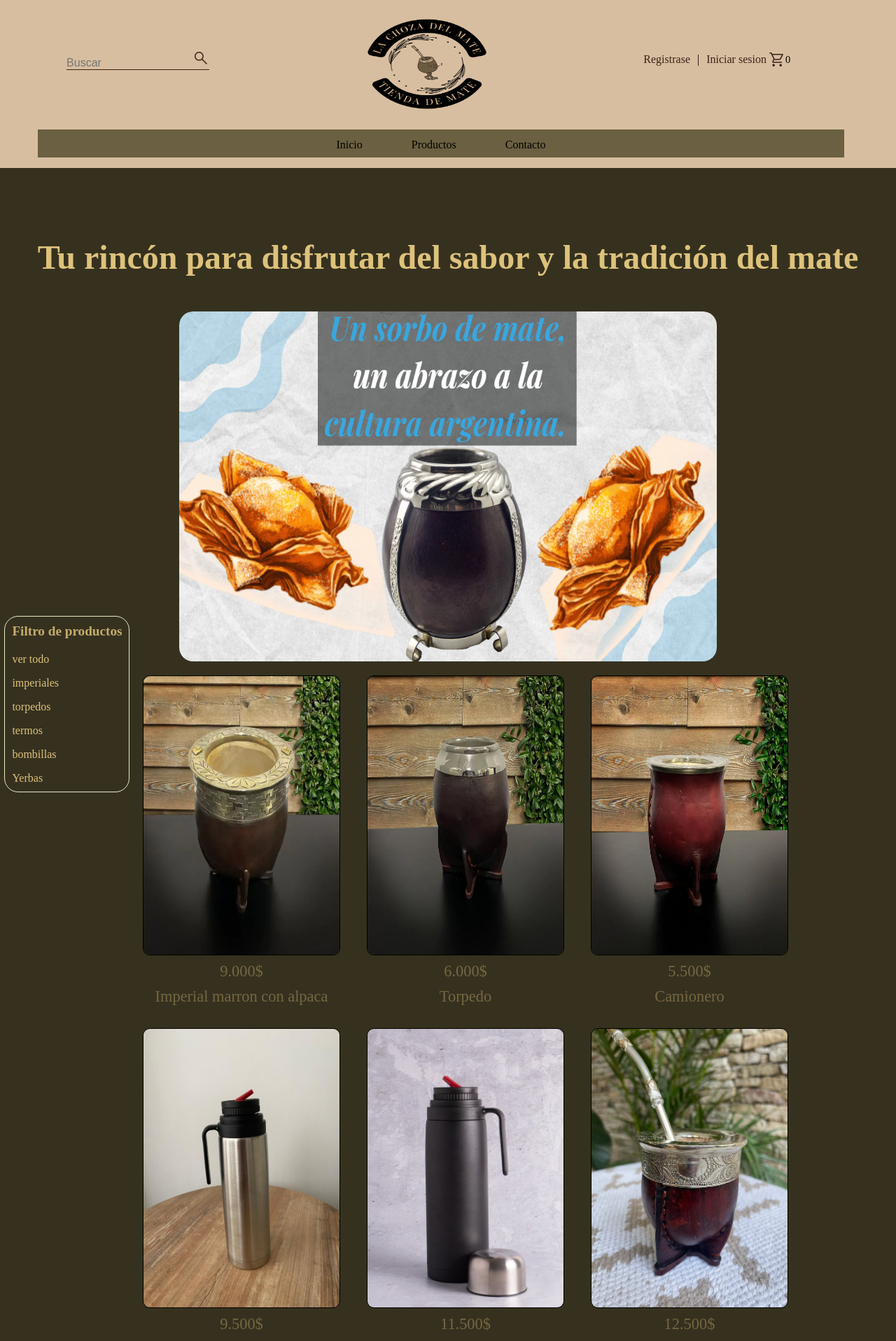
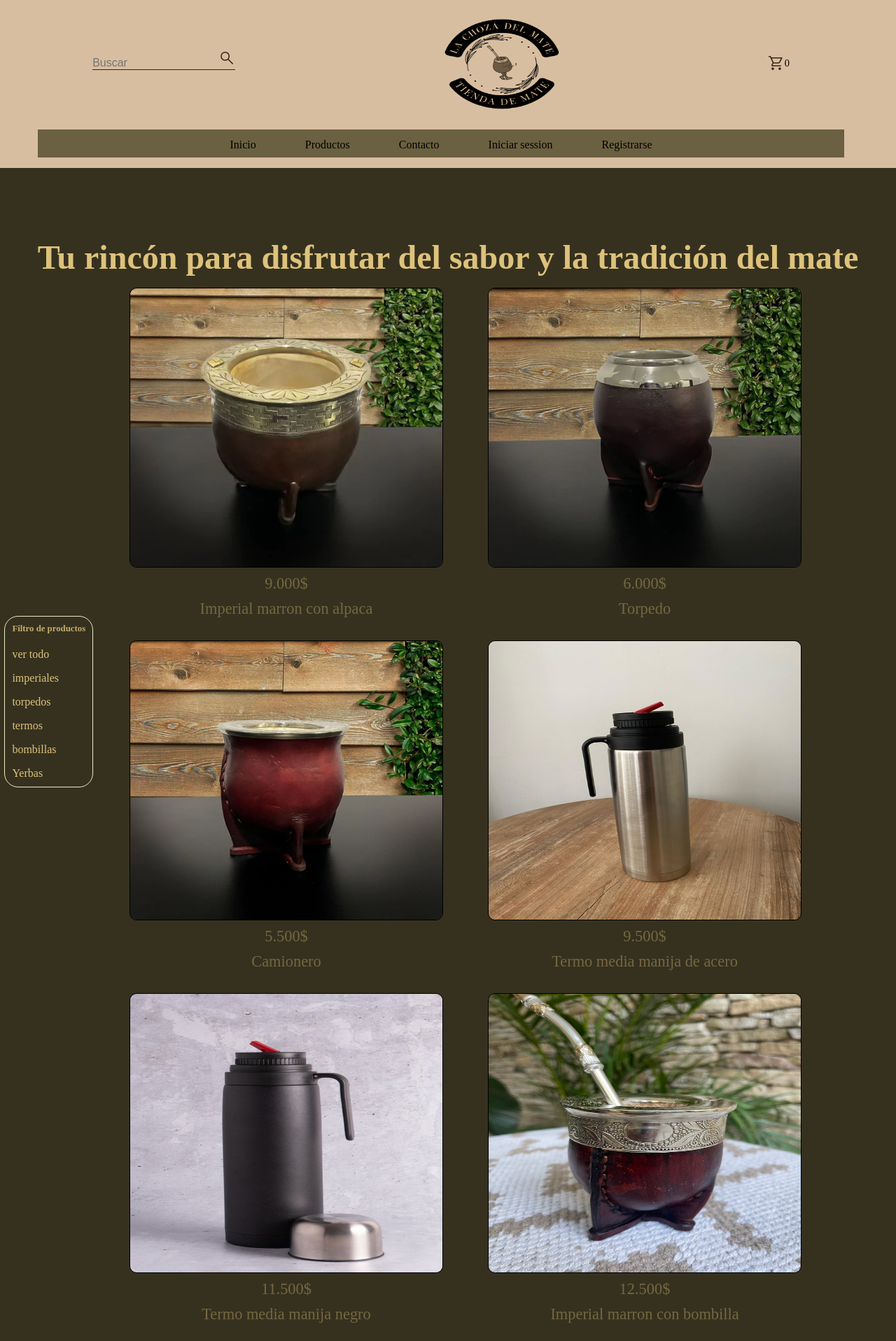
Before and after one commit to franciscosucho/E-comerce_mate, a PHP site: page / in a window 1280 px wide. Shown: the top 1916 px of the page at 70% size. Run offline with PHP 8.4, Linux system fonts and the light colour scheme; some web fonts are replaced.

Commit message:
16-7-23
se termino el  sistema de compra,solo queda  el poder hacer que lo pague con mercado pago

```diff
--- a/css/estilo.css
+++ b/css/estilo.css
@@ -27,67 +27,84 @@ body header {
   transition: height ease-in-out 0.5s;
 }
 body header .cont-header {
-  padding-right: 70px;
   background-color: rgb(216, 190, 160);
   display: flex;
   justify-content: space-around;
   align-items: center;
   width: 100%;
 }
-body header .cont-header .cont-regis {
-  display: flex;
-  justify-content: center;
-  align-items: center;
-  gap: 10px;
-}
-body header .cont-header .cont-regis .compra {
-  position: absolute;
-  left: 86%;
+body header .cont-header .compra {
+  padding-top: 10px;
   display: flex;
   align-items: center;
+  flex-direction: column;
   justify-content: flex-start;
-  height: 40px;
-  width: 30em;
+  z-index: 1000;
 }
-body header .cont-header .cont-regis .compra p {
+body header .cont-header .compra.active {
+  position: absolute;
+  left: 84%;
+  height: 100vh;
+  width: 20em;
+  top: 0%;
+  background-color: rgb(124, 93, 57);
+}
+body header .cont-header .compra .sub-compra {
+  display: flex;
+}
+body header .cont-header .compra p {
   display: flex;
   align-items: center;
   justify-content: center;
   font-size: 0.9em;
 }
-body header .cont-header .cont-regis .compra .material-symbols-outlined {
+body header .cont-header .compra .material-symbols-outlined {
+  cursor: pointer;
   font-variation-settings: "FILL" 0, "wght" 400, "GRAD" 0, "opsz" 48;
 }
-body header .cont-header .cont-regis .compra .lista-de-compra {
-  margin-left: 5px;
+body header .cont-header .compra .lista-de-compra {
+  transition: display 1s ease-in-out;
   display: none;
-  width: 10em;
+  width: 100%;
+  border: 1px solid black;
+  list-style: none;
   flex-direction: column;
-  list-style: none;
-  background-color: #81531d;
+  background-color: rgb(124, 93, 57);
 }
-body header .cont-header .cont-regis .compra .lista-de-compra.active {
+body header .cont-header .compra .lista-de-compra h3 {
+  font-size: 2em;
+}
+body header .cont-header .compra .lista-de-compra #total {
+  color: white;
+  font-size: 1.5em;
+}
+body header .cont-header .compra .lista-de-compra.active {
+  transition: display 1s ease-in-out;
   display: flex;
 }
-body header .cont-header .cont-regis a {
-  text-decoration: none;
-  color: rgb(54, 36, 23);
-  transition: all 0.3s;
+body header .cont-header .compra .lista-de-compra .producto_lista {
+  font-size: 1.1em;
+  border-top: 1px solid black;
 }
-body header .cont-header .cont-regis a:hover {
-  animation: borderAnimations 1s infinite;
-  box-shadow: 0 1px 0 0 rgb(0, 0, 0);
+body header .cont-header .compra .lista-de-compra .producto_lista:hover {
+  background-color: #d8bea0;
 }
-@keyframes borderAnimations {
-  0% {
-    box-shadow: 0 1px 0 0rgb 221, 194, 123;
-  }
-  50% {
-    box-shadow: 0 1px 0 0 rgb(0, 0, 0);
-  }
-  100% {
-    box-shadow: 0 1px 0 0 rgb(0, 0, 0);
-  }
+body header .cont-header .compra .btn-compra {
+  display: none;
+  margin-top: 10px;
+  border-radius: 20px;
+  border: none;
+  color: white;
+  height: 30px;
+  width: 100px;
+  background-color: rgb(66, 66, 66);
+  transition: all 0.2s ease-in-out;
+}
+body header .cont-header .compra .btn-compra:hover {
+  background-color: rgb(100, 99, 99);
+}
+body header .cont-header .compra .btn-compra.active {
+  display: block;
 }
 body header .cont-header .cont-input {
   border-bottom: 1px solid rgb(54, 36, 23);
@@ -108,12 +125,16 @@ body header .cont-header .material-symbols-outlined {
   color: rgb(54, 36, 23);
   font-variation-settings: "FILL" 0, "wght" 400, "GRAD" 0, "opsz" 48;
 }
-body header img {
+body header .cont-header .img-logo {
   padding-top: 10px;
   height: 20vh;
-  width: 200px;
+  width: 15vw;
   border-radius: 50%;
-  transition: transform ease-in-out 0.3s;
+  transition: transform ease-in-out 1s;
+}
+body header .cont-header .img-logo.active {
+  position: relative;
+  left: -19.3%;
 }
 body header nav {
   display: flex;
@@ -298,8 +319,8 @@ body main .filtro {
   gap: 20px;
   justify-content: flex-start;
   align-items: flex-start;
-  left: 0.5%;
-  top: 110%;
+  left: 0.5vw;
+  top: 50%;
   min-height: 30vh;
 }
 body main .filtro.active {
@@ -384,7 +405,7 @@ body main .cont-productos .articulo:hover .agregar {
   justify-content: center;
 }
 body main .cont-productos .articulo .agregar {
-  z-index: 1000;
+  z-index: 10;
   cursor: pointer;
   display: none;
   background-color: rgba(0, 0, 0, 0.486);
@@ -483,7 +504,7 @@ body main footer .div-contacto a:hover {
   box-shadow: 0 1px 0 0 rgb(0, 0, 0);
 }
 
-@media (max-width: 1000px) {
+@media (max-width: 1400px) {
   body header .cont-header .cont-regis {
     display: flex;
     flex-direction: column;
@@ -491,8 +512,8 @@ body main footer .div-contacto a:hover {
   body header .cont-header .cont-regis p {
     display: none;
   }
-  body header .cont-header .cont-regis .compra {
-    justify-content: center;
+  body header .cont-header .compra {
+    left: 60em;
   }
   body main h1 {
     color: rgb(221, 194, 123);
@@ -536,6 +557,7 @@ body main footer .div-contacto a:hover {
   }
   body header .cont-header .cont-regis .compra {
     justify-content: center;
+    left: 60em;
   }
   body main h1 {
     color: rgb(221, 194, 123);
--- a/css/estilo.scss
+++ b/css/estilo.scss
@@ -27,30 +27,34 @@ body {
         transition: height ease-in-out .5s;
 
         .cont-header {
-            padding-right: 70px;
             background-color: rgb(216, 190, 160);
             display: flex;
             justify-content: space-around;
             align-items: center;
             width: 100%;
 
-
-
-            .cont-regis {
-
-                display: flex;
-                justify-content: center;
-                align-items: center;
-                gap: 10px;
-
             .compra {
-                    position: absolute;
-                    left: 86%;
+                padding-top: 10px;
                 display: flex;
                 align-items: center;
+                flex-direction: column;
                 justify-content: flex-start;
-                    height: 40px;
-                    width: 30em;
+                z-index: 1000;
+
+                &.active {
+
+                    position: absolute;
+                    left: 84%;
+                    height: 100vh;
+                    width: 20em;
+                    top: 0%;
+                    background-color: rgb(124, 93, 57);
+                }
+
+                .sub-compra {
+                    display: flex;
+
+                }
 
                 p {
                     display: flex;
@@ -60,55 +64,68 @@ body {
                 }
 
                 .material-symbols-outlined {
+                    cursor: pointer;
                     font-variation-settings:
                         'FILL' 0,
                         'wght' 400,
                         'GRAD' 0,
                         'opsz' 48
                 }
-                    .lista-de-compra{
-                        margin-left: 5px;
+
+                .lista-de-compra {
+
+                    transition: display 1s ease-in-out;
                     display: none;
-                        width: 10em;
+                    width: 100%;
+                    border: 1px solid black;
+                    list-style: none;
                     flex-direction: column;
-                        list-style: none;
-                        background-color: #81531d;
+                    background-color: rgb(124, 93, 57);
+
+                    h3 {
+                        font-size: 2em;
+                    }
+
+                    #total {
+                        color: white;
+                        font-size: 1.5em;
+                    }
+
+                    &.active {
+                        transition: display 1s ease-in-out;
+                        display: flex;
+                    }
+
+                    .producto_lista {
+                        font-size: 1.1em;
+                        border-top: 1px solid black;
+
+                        &:hover {
+                            background-color: #d8bea0;
+                        }
+                    }
+                }
+                .btn-compra{
+                    display: none;
+                    margin-top: 10px;
+                    border-radius: 20px;
+                    border: none;
+                    color: white;
+                    height: 30px;
+                    width: 100px;
+                    background-color: rgb(66, 66, 66);
+                    transition:all .2s ease-in-out;
+                    &:hover{
+                        background-color: rgb(100, 99, 99);
+                    }
                     &.active{
-                            display: flex;
+                        display: block;
                     }
                 }
             }
 
-                a {
-                    text-decoration: none;
-                    color: rgb(54, 36, 23);
-                    transition: all .3s;
-
-                    &:hover {
-                        animation: borderAnimations 1s infinite;
-                        box-shadow: 0 1px 0 0 rgb(0, 0, 0);
-                    }
-
-                    @keyframes borderAnimations {
-                        0% {
-                            box-shadow: 0 1px 0 0rgb(221, 194, 123);
-                        }
-
-                        50% {
-                            box-shadow: 0 1px 0 0 rgb(0, 0, 0);
-                        }
-
-                        100% {
-                            box-shadow: 0 1px 0 0 rgb(0, 0, 0);
-                        }
-                    }
-                }
-            }
-
-
             .cont-input {
                 border-bottom: 1px solid rgb(54, 36, 23);
-                ;
                 border-width: 0.5px;
 
                 input {
@@ -133,15 +150,23 @@ body {
                     'GRAD' 0,
                     'opsz' 48
             }
+
+            .img-logo {
+
+                padding-top: 10px;
+                height: 20vh;
+                width: 15vw;
+                border-radius: 50%;
+                transition: transform ease-in-out 1s;
+
+                &.active{
+                    position: relative;
+                    left: -19.3%;
+                }
+            }
         }
 
-        img {
-            padding-top: 10px;
-            height: 20vh;
-            width: 200px;
-            border-radius: 50%;
-            transition: transform ease-in-out .3s;
-        }
+
 
         nav {
             display: flex;
@@ -169,6 +194,7 @@ body {
                     text-decoration: none;
 
                     a {
+
                         font-size: .8em;
                         font-weight: 100;
                         text-decoration: none;
@@ -368,8 +394,8 @@ body {
             gap: 20px;
             justify-content: flex-start;
             align-items: flex-start;
-            left: .5%;
-            top: 110%;
+            left: .5vw;
+            top: 50%;
             min-height: 30vh;
 
             &.active {
@@ -478,7 +504,7 @@ body {
                 }
 
                 .agregar {
-                    z-index: 1000;
+                    z-index: 10;
                     cursor: pointer;
                     display: none;
                     background-color: rgba(0, 0, 0, 0.486);
@@ -533,22 +559,26 @@ body {
                     gap: 10px;
                     list-style: none;
                     margin-top: 10px;
+
                     li {
                         cursor: pointer;
                         font-size: 1em;
                         font-weight: 300;
                         color: black;
-                        &:hover{
+
+                        &:hover {
                             box-shadow: 0 1px 0 0 rgb(0, 0, 0);
                         }
                     }
 
                 }
             }
-            .derechos{
+
+            .derechos {
                 height: 100%;
 
             }
+
             .div-contacto {
                 display: flex;
                 height: 100%;
@@ -606,7 +636,7 @@ body {
 
 }
 
-@media(max-width:1000px) {
+@media(max-width:1400px) {
     body {
         header {
             .cont-header {
@@ -618,9 +648,11 @@ body {
                     display: flex;
                     flex-direction: column;
 
+
+                }
+
                 .compra {
-                        justify-content: center;
-                    }
+                    left: 60em;
                 }
             }
         }
@@ -690,6 +722,7 @@ body {
 
                     .compra {
                         justify-content: center;
+                        left: 60em;
                     }
                 }
             }
--- a/index.html
+++ b/index.html
@@ -24,24 +24,24 @@
             </div>
 
             <img class="img-logo" src="La choza del matye.png" alt="">
-            <div class="cont-regis">
-                <a href="/registrarse/resgistrase.html" target="_blank">Registrase</a>
-                <p>|</p>
-                <a href="#">Iniciar sesion</a>
+
             <div class="compra">
-                    <span class="material-symbols-outlined">
+                <div class="sub-compra">
+                    <span class="material-symbols-outlined cart">
                         shopping_cart
 
                     </span>
                     <p id="carrito">0</p>
+                </div>
+
                 <ul class="lista-de-compra">
                     <h3>Carrito de compra</h3>
-                        <li class="producto-lista">mate imperial:1000</li>
-                        <h3 id="total">Total:$0</h3>
+                    <h3 class="vacio">El carrito esta vacio</h3>
+                    <h4 id="total">Total:$0</h4>
+
                 </ul>
+                <button class="btn-compra"> Comprar</button>
             </div>
-            </div>
-
         </div>
 
         <nav class="menu">
@@ -91,6 +91,15 @@
 
                     <a href="https://www.instagram.com/fran.sucho/" target="_blank">Contacto</a>
                 </li>
+                <li>
+
+                    <a href="/index.html ">Iniciar session</a>
+
+
+                </li>
+                <li>
+                    <a href="/index.html ">Registrarse</a>
+                </li>
             </ul>
         </nav>
     </header>
@@ -108,6 +117,7 @@
                 <li class="filtro_yerbas">Yerbas</li>
             </ul>
         </article>
+        <!--
         <section class="slider-frame">
             <ul>
                 <li><img src="/img/container/1.png" alt=""></li>
@@ -116,8 +126,7 @@
                 <li><img src="/img/container/4.png" alt=""></li>
             </ul>
         </section>
-
-
+        -->
 
 
 
@@ -132,77 +141,77 @@
             <div class="articulo imperial ">
                 <img src="/img/imperial-1.webp" alt="imperial">
                 <span class="agregar">+</span>
-                <p>9.000$</p>
-                <p class="name">Imperial marron con alpaca</p>
+                <p class="product-price">9.000$</p>
+                <p class="product-name">Imperial marron con alpaca</p>
 
             </div>
             <div class="articulo torpedo">
                 <span class="agregar">+</span>
                 <img src="/img/torpedo.webp" alt="imperial">
-                <p>6.000$</p>
-                <p class="name">Torpedo </p>
+                <p class="product-price">6.000$</p>
+                <p class="product-name">Torpedo </p>
             </div>
             <div class="articulo camionero">
                 <span class="agregar">+</span>
                 <img src="/img/camionero.webp" alt="imperial">
-                <p>5.500$</p>
-                <p class="name">Camionero</p>
+                <p class="product-price">5.500$</p>
+                <p class="product-name">Camionero</p>
             </div>
 
             <div class="articulo termo">
                 <span class="agregar">+</span>
                 <img src="/img/termo acero.jpeg" alt="imperial">
-                <p>9.500$</p>
-                <p class="name">Termo media manija de acero</p>
+                <p class="product-price">9.500$</p>
+                <p class="product-name">Termo media manija de acero</p>
             </div>
             <div class="articulo termo">
                 <span class="agregar">+</span>
                 <img src="/img/termo negro.jpeg" alt="imperial">
-                <p>11.500$</p>
-                <p class="name">Termo media manija negro</p>
+                <p class="product-price">11.500$</p>
+                <p class="product-name">Termo media manija negro</p>
             </div>
 
             <div class="articulo imperial">
                 <span class="agregar">+</span>
                 <img src="/img/imperial marron.jpg" alt="imperial">
-                <p>12.500$</p>
-                <p class="name">Imperial marron con bombilla</p>
+                <p class="product-price">12.500$</p>
+                <p class="product-name">Imperial marron con bombilla</p>
             </div>
             <div class="articulo imperial ">
                 <span class="agregar">+</span>
                 <img src="/img/imperial negro.jpg" alt="imperial">
-                <p>10.500$</p>
-                <p class="name">Imperial negro de alpaca</p>
+                <p class="product-price">10.500$</p>
+                <p class="product-name">Imperial negro de alpaca</p>
             </div>
             <div class="articulo bombilla ">
                 <span class="agregar">+</span>
                 <img src="/img/bombilla-1.jpeg" alt="imperial">
-                <p>5.000$</p>
-                <p class="name">Bombilla de alpaca cincelada</p>
+                <p class="product-price">5.000$</p>
+                <p class="product-name">Bombilla de alpaca cincelada</p>
             </div>
             <div class="articulo bombilla ">
                 <span class="agregar">+</span>
                 <img src="/img/bombilla resorte.jpg" alt="imperial">
-                <p>3.300$</p>
-                <p class="name">Bombilla de resorte simple</p>
+                <p class="product-price">3.300$</p>
+                <p class="product-name">Bombilla de resorte simple</p>
             </div>
             <div class="articulo yerbas ">
                 <span class="agregar">+</span>
                 <img src="/img/yerba_kraus.jpg" alt="imperial">
-                <p>900$</p>
-                <p class="name">Yerba Kraus 500G</p>
+                <p class="product-price">1.000$</p>
+                <p class="product-name">Yerba Kraus 500G</p>
             </div>
             <div class="articulo yerbas ">
                 <span class="agregar">+</span>
                 <img src="/img/yerba_baldo.jpeg" alt="imperial">
-                <p>1.120$</p>
-                <p class="name">Yerba Baldo 1K</p>
+                <p class="product-price">1.120$</p>
+                <p class="product-name">Yerba Baldo 1K</p>
             </div>
             <div class="articulo yerbas ">
                 <span class="agregar">+</span>
                 <img src="/img/yerba_canarias.jpg" alt="imperial">
-                <p>1.700$</p>
-                <p class="name">Yerba Canarias de 1K</p>
+                <p class="product-price">1.700$</p>
+                <p class="product-name">Yerba Canarias de 1K</p>
             </div>
         </article>
         <footer class="footer">
@@ -220,7 +229,11 @@
             <div class="div-contacto">
                 <h3>CONTACTO</h3>
                 <div class="telefono">
-                    <svg xmlns="http://www.w3.org/2000/svg" height="1em" viewBox="0 0 512 512"><!--! Font Awesome Free 6.4.0 by @fontawesome - https://fontawesome.com License - https://fontawesome.com/license (Commercial License) Copyright 2023 Fonticons, Inc. --><path d="M164.9 24.6c-7.7-18.6-28-28.5-47.4-23.2l-88 24C12.1 30.2 0 46 0 64C0 311.4 200.6 512 448 512c18 0 33.8-12.1 38.6-29.5l24-88c5.3-19.4-4.6-39.7-23.2-47.4l-96-40c-16.3-6.8-35.2-2.1-46.3 11.6L304.7 368C234.3 334.7 177.3 277.7 144 207.3L193.3 167c13.7-11.2 18.4-30 11.6-46.3l-40-96z"/></svg>
+                    <svg xmlns="http://www.w3.org/2000/svg" height="1em"
+                        viewBox="0 0 512 512"><!--! Font Awesome Free 6.4.0 by @fontawesome - https://fontawesome.com License - https://fontawesome.com/license (Commercial License) Copyright 2023 Fonticons, Inc. -->
+                        <path
+                            d="M164.9 24.6c-7.7-18.6-28-28.5-47.4-23.2l-88 24C12.1 30.2 0 46 0 64C0 311.4 200.6 512 448 512c18 0 33.8-12.1 38.6-29.5l24-88c5.3-19.4-4.6-39.7-23.2-47.4l-96-40c-16.3-6.8-35.2-2.1-46.3 11.6L304.7 368C234.3 334.7 177.3 277.7 144 207.3L193.3 167c13.7-11.2 18.4-30 11.6-46.3l-40-96z" />
+                    </svg>
                     <h4>11-2494-9903</p>
                 </div>
 
@@ -233,7 +246,11 @@
                     <p>fran.sucho</p>
                 </a>
                 <div class="email">
-                        <svg xmlns="http://www.w3.org/2000/svg" height="1em" viewBox="0 0 512 512"><!--! Font Awesome Free 6.4.0 by @fontawesome - https://fontawesome.com License - https://fontawesome.com/license (Commercial License) Copyright 2023 Fonticons, Inc. --><path d="M256 64C150 64 64 150 64 256s86 192 192 192c17.7 0 32 14.3 32 32s-14.3 32-32 32C114.6 512 0 397.4 0 256S114.6 0 256 0S512 114.6 512 256v32c0 53-43 96-96 96c-29.3 0-55.6-13.2-73.2-33.9C320 371.1 289.5 384 256 384c-70.7 0-128-57.3-128-128s57.3-128 128-128c27.9 0 53.7 8.9 74.7 24.1c5.7-5 13.1-8.1 21.3-8.1c17.7 0 32 14.3 32 32v80 32c0 17.7 14.3 32 32 32s32-14.3 32-32V256c0-106-86-192-192-192zm64 192a64 64 0 1 0 -128 0 64 64 0 1 0 128 0z"/></svg>
+                    <svg xmlns="http://www.w3.org/2000/svg" height="1em"
+                        viewBox="0 0 512 512"><!--! Font Awesome Free 6.4.0 by @fontawesome - https://fontawesome.com License - https://fontawesome.com/license (Commercial License) Copyright 2023 Fonticons, Inc. -->
+                        <path
+                            d="M256 64C150 64 64 150 64 256s86 192 192 192c17.7 0 32 14.3 32 32s-14.3 32-32 32C114.6 512 0 397.4 0 256S114.6 0 256 0S512 114.6 512 256v32c0 53-43 96-96 96c-29.3 0-55.6-13.2-73.2-33.9C320 371.1 289.5 384 256 384c-70.7 0-128-57.3-128-128s57.3-128 128-128c27.9 0 53.7 8.9 74.7 24.1c5.7-5 13.1-8.1 21.3-8.1c17.7 0 32 14.3 32 32v80 32c0 17.7 14.3 32 32 32s32-14.3 32-32V256c0-106-86-192-192-192zm64 192a64 64 0 1 0 -128 0 64 64 0 1 0 128 0z" />
+                    </svg>
                     <p>franciscosuchomela@.gmail.com</p>
                 </div>
             </div>
```
Also changed, not shown: index.js (+66 -17 lines), 1 other file. Lines whose indentation alone changed are shown as unchanged.
